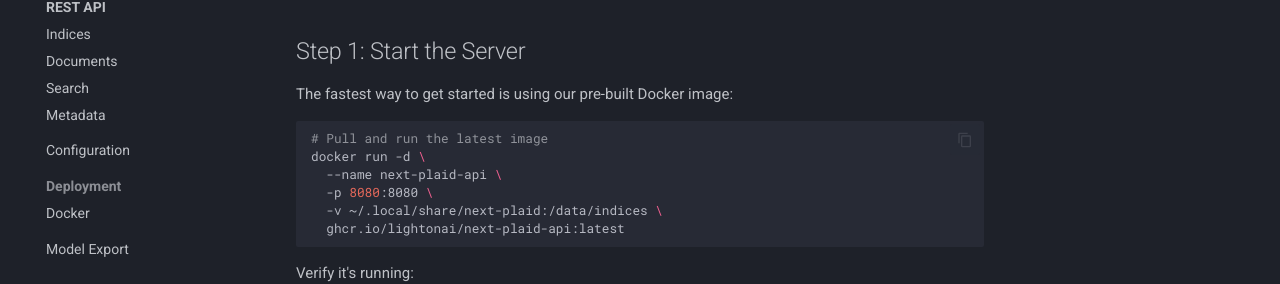
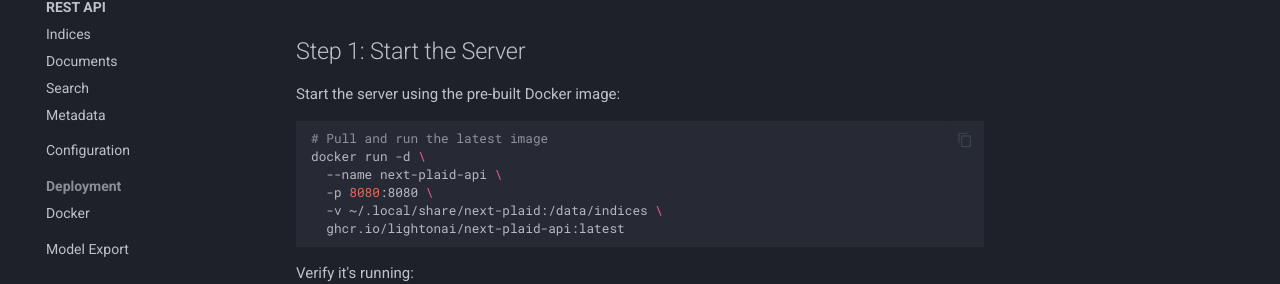
Before and after one commit to lightonai/next-plaid, an MkDocs documentation site: the page built from docs/getting-started.md, in a window 1280 px wide and 900 px high. Shown: the part 337-621 px from the top of the window. Built offline with MkDocs 1.6.1 and Material for MkDocs 9.7.7, drawn with Linux system fonts in a browser that asks for light colours; comment, search, counter and statistics services are not loaded.

Commit message:
Remove marketing language from docs
- Replace "fastest way" with neutral phrasing in getting-started.md
- Replace "easiest way" with neutral phrasing in installation.md

Co-Authored-By: Claude Opus 4.5 <noreply@anthropic.com>

````diff
--- a/docs/getting-started.md
+++ b/docs/getting-started.md
@@ -9,7 +9,7 @@ Get NextPlaid running in under 5 minutes with Docker.
 
 ## Step 1: Start the Server
 
-The fastest way to get started is using our pre-built Docker image:
+Start the server using the pre-built Docker image:
 
 ```bash
 # Pull and run the latest image
````
Also changed, not shown: docs/installation.md (+1 -1 lines).
